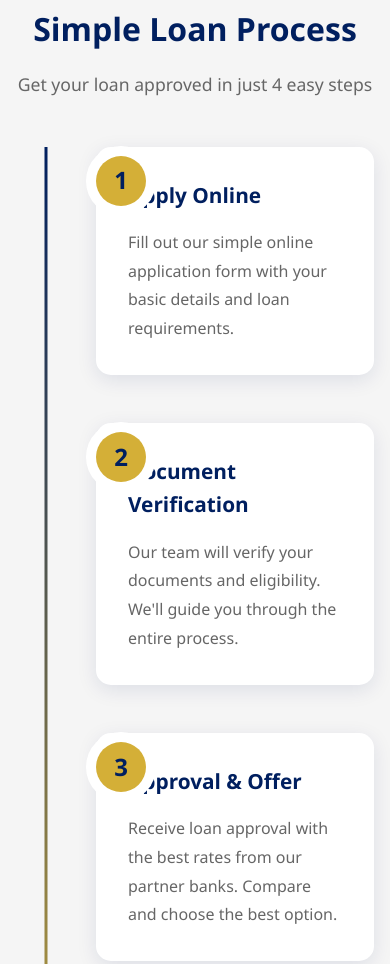
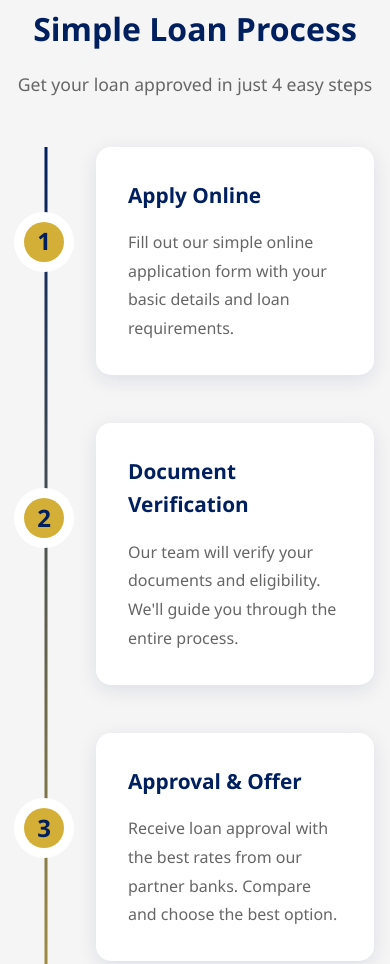
Before and after one commit to samjeswin/pinnacle-theory, a plain HTML site: page index.html in a window 390 px wide. Shown: the part 5735-6699 px from the top of the page. Drawn offline with Linux system fonts and the light colour scheme.

Commit message:
card number

```diff
--- a/css/style.css
+++ b/css/style.css
@@ -549,8 +549,8 @@ header {
     left: 50%;
     top: 28%;
     transform: translate(-50%, -50%);
-    width: 50px;
-    height: 50px;
+    width: 40px;
+    height: 40px;
     background: var(--gold);
     color: var(--primary-blue);
     border-radius: 50%;
@@ -1288,9 +1288,9 @@ footer {
     }
 
     .process-step-number {
-        left: 25px !important;
+            left: -52px !important;
         right: auto !important;
-        top: 34px !important;
+        top: 95px !important;
     }
 
     .calculator-container,
```
